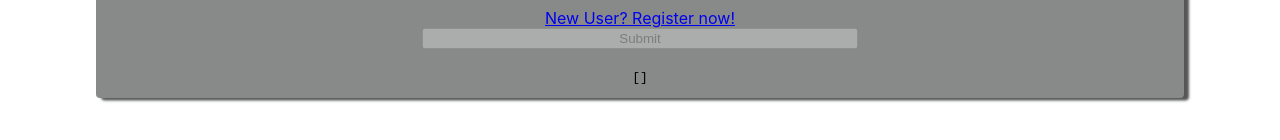
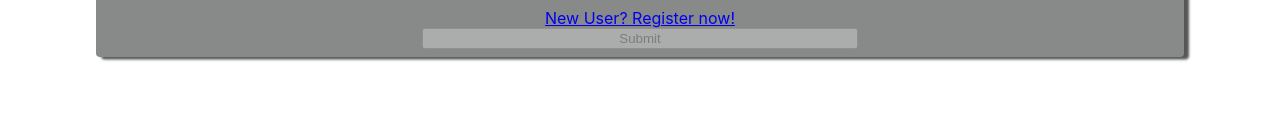
Before and after one commit to Build-Week-SecretFamilyRecipesCookbook/front-end, a React (Create React App) app: page /login in a window 1280 px wide. Shown: the part 386-526 px from the top of the page. Built offline with nearby package versions, Linux system fonts and the light colour scheme.

Commit message:
removed login brackets

```diff
--- a/src/forms/Login.js
+++ b/src/forms/Login.js
@@ -142,8 +142,6 @@ export default function Form() {
         <button type="submit" disabled={buttonDisabled}>
           Submit
         </button>
-        {/*Displays post request */}
-        <pre>{JSON.stringify(post, null, 2)}</pre>
       </form>
     </div>
   );
```
